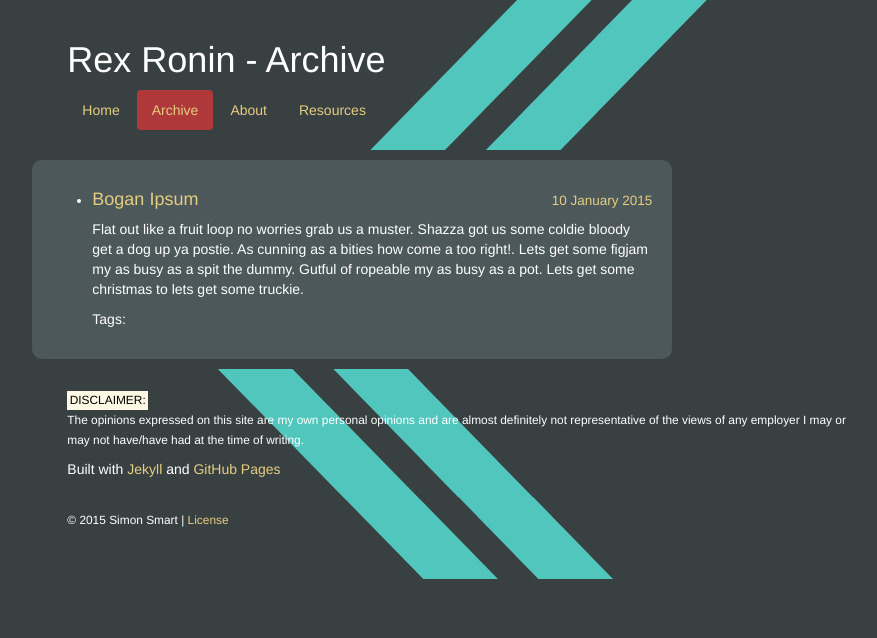
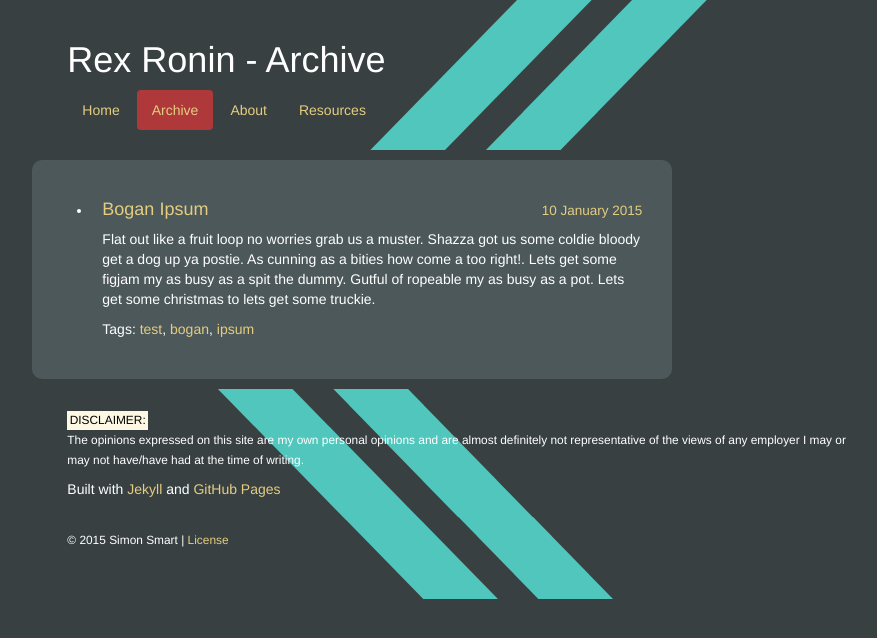
Before and after one commit to RexRonin/RexRonin.github.io, a Jekyll site: the page built from archive/index.html, in a window 1280 px wide. Shown: the top 638 px of the page, without its empty margins (181-1058 px from the left). Built offline with Jekyll 4.4.1, drawn with Linux system fonts in a browser that asks for light colours; nearby versions of some CDN libraries.

Commit message:
- styling/tags

```diff
--- a/archive/index.html
+++ b/archive/index.html
@@ -16,7 +16,7 @@ is_archive: true
 			<div class="item_meta">
 				<span class="item_tags">
 					Tags:
-					{% for tag in page.tags %}
+					{% for tag in post.tags %}
 						<a href="/tags/{{ tag }}.html" title="View posts tagged with &quot;{{ tag }}&quot;">{{ tag }}</a>{% if forloop.last != true %}, {% endif %}
 					{% endfor %}
 				</span>
--- a/css/site.css
+++ b/css/site.css
@@ -50,6 +50,10 @@ a:hover {
 
 /***********************************************/
 
+.archive li {
+	padding: 10px;
+}
+
 .archive .date {
 	float:right;
 	color:#E4CD80;
```
